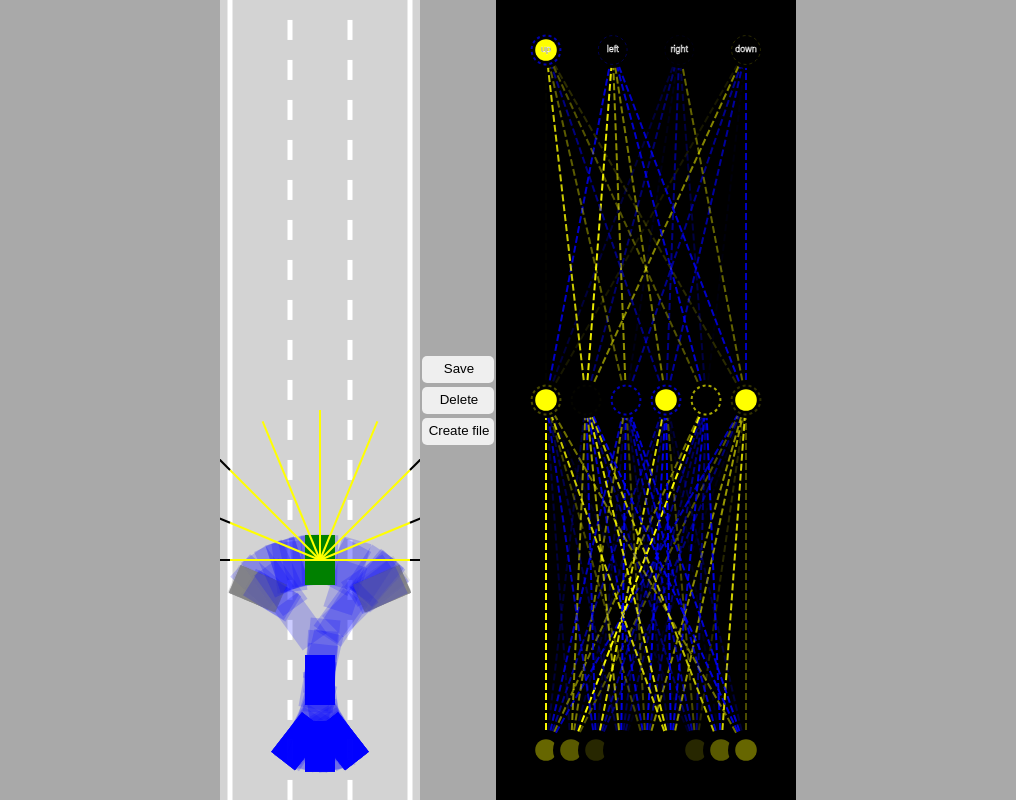
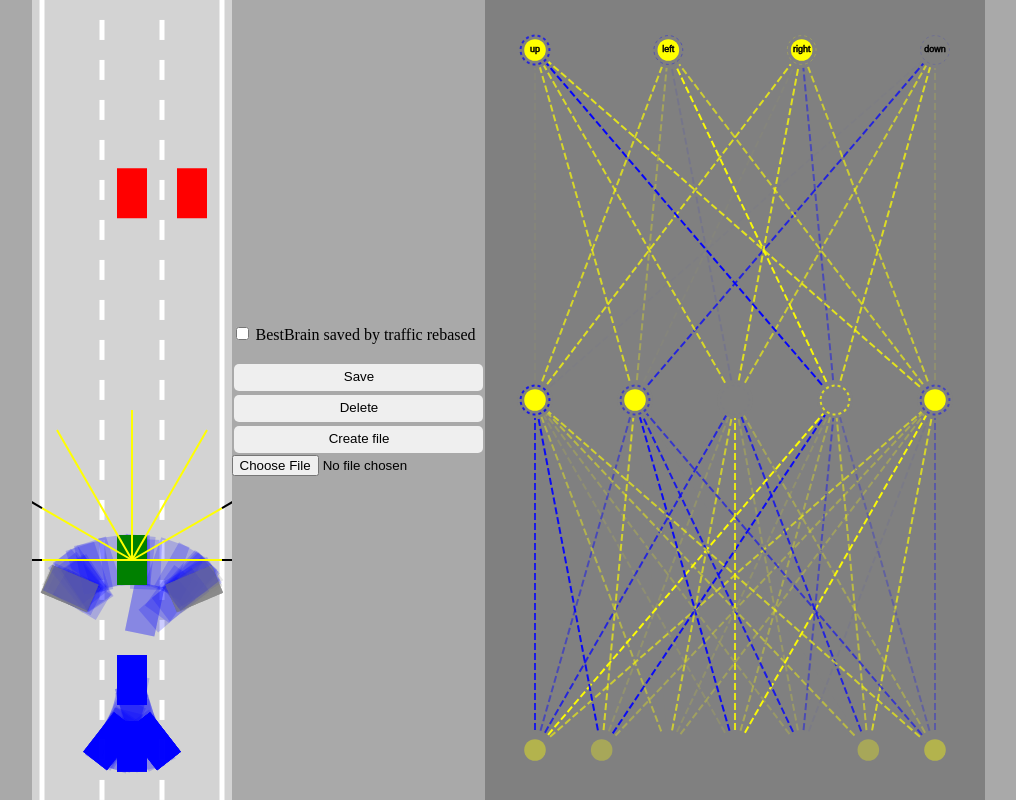
Before and after one commit to LautaroCerruti/self-driving-car-course, a plain HTML site: page index.html in a window 1280 px wide. Shown: the whole page, without its empty margins (132-1148 px from the left). Drawn offline with Linux system fonts and the light colour scheme; animation ran at ten frames a second.

Commit message:
General improvements

```diff
--- a/car.js
+++ b/car.js
@@ -14,11 +14,13 @@ class Car {
         this.angleRotation = 0.03;
         this.damaged=false;
 
+        this.carsPassed = 0;
+
         this.useBrain = controlType == "AI";
 
         if(controlType != "DUMMY") {
             this.sensor = new Sensor(this);
-            this.brain = new NeuralNetwork([this.sensor.rayCount, 6, 4]);
+            this.brain = new NeuralNetwork([this.sensor.rayCount, 5, 4]);
         }
 
         this.controls = new Controls(controlType);
@@ -29,6 +31,9 @@ class Car {
             this.#move();
             this.polygon = this.#createPolygon();
             this.damaged = this.#assessDamage(roadBorders, traffic);
+            if(this.damaged) {
+                this.carsPassed = traffic.filter(x => x.y > this.y).length;
+            }
         }
         if(this.sensor) {
             this.sensor.update(roadBorders, traffic);
@@ -51,6 +56,8 @@ class Car {
             }
         }
         for(let i = 0; i < traffic.length; ++i) {
+            if(traffic[i].y > this.y+200)
+                continue;
             if(traffic[i].y < this.y-500)
                 break;
             if (polysIntersect(this.polygon, traffic[i].polygon)) {
--- a/index.html
+++ b/index.html
@@ -6,10 +6,12 @@
 <body>
     <canvas id="carCanvas"></canvas>
     <div id="verticalButtons">
+        <label><input type="checkbox" id="cbox1" value="bbbt"> BestBrain saved by traffic rebased</label><br>
         <button onclick="save()">Save</button>
         <button onclick="deleteSave()">Delete</button>
         <a id="downloadAnchorElem" style="display:none"></a>
         <button onclick="download()">Create file</button>
+        <input type="file" name="files[]" id="fileUpload">
     </div>
     <canvas id="networkCanvas"></canvas>
     <script src="visualizer.js"></script>
@@ -21,5 +23,36 @@
     <script src="controls.js"></script>
     <script src="car.js"></script>
     <script src="main.js"></script>
+    <script type="text/javascript">
+        (function() {
+            // Key for local storage, use to save and access.
+            var FILE_KEY = 'bestBrain';
+
+            // fire processUpload when the user uploads a file.
+            document.querySelector('#fileUpload').addEventListener('change', handleFileUpload, false);
+
+            // Log any previously saved file.
+            console.log('previous save: ', retrieveSave());
+
+            // Setup file reading
+            var reader = new FileReader();
+            reader.onload = handleFileRead;
+
+            function handleFileUpload(event) {
+                var file = event.target.files[0];
+                reader.readAsText(file); // fires onload when done.
+            }
+
+            function handleFileRead(event) {
+                var save = JSON.parse(event.target.result);
+                console.log(save) // {hp: 32, maxHp: 50, mp: 11, maxMp: 23}
+                window.localStorage.setItem(FILE_KEY, JSON.stringify(save));
+            }
+
+            function retrieveSave() {
+                return JSON.parse(localStorage.getItem(FILE_KEY))
+            }
+        })();
+</script>
 </body>
 </html>
--- a/main.js
+++ b/main.js
@@ -1,31 +1,42 @@
+let bbbt = false;
+
 const carCanvas = document.getElementById("carCanvas");
 carCanvas.width = 200;
 
 const networkCanvas = document.getElementById("networkCanvas");
-networkCanvas.width = 300;
+networkCanvas.width = 500;
 
 const carCtx = carCanvas.getContext("2d");
 const networkCtx = networkCanvas.getContext("2d");
 
 const road = new Road(carCanvas.width/2, carCanvas.width*0.9);
 
+const trafficQuantity = 20;
 const N = 500;
+const mutationRate = 0.1;
+
 const cars = generateCars(N);
 let bestCar = cars[0];
 if(localStorage.getItem("bestBrain")) {
     for(let i = 0; i < cars.length; i++) {
         cars[i].brain = JSON.parse(localStorage.getItem("bestBrain"));
         if(i != 0)
-            NeuralNetwork.mutate(cars[i].brain, 0.2);
+            NeuralNetwork.mutate(cars[i].brain, mutationRate);
     }
 }
 
-const traffic = new Traffic(30, 3, 1, 2, 200, 300);
+const traffic = new Traffic(trafficQuantity, 3, 2, 2, 200, 300);
 
 animate();
 
 function save() {
-    localStorage.setItem("bestBrain", JSON.stringify(bestCar.brain));
+    var obj=document.getElementById("cbox1").checked;
+    if(obj) {
+        bestCarForStorage = cars.find(c=>c.carsPassed==Math.max(...cars.map(c => c.carsPassed)));
+        localStorage.setItem("bestBrain", JSON.stringify(bestCarForStorage.brain));
+    } else {
+        localStorage.setItem("bestBrain", JSON.stringify(bestCar.brain));
+    }
 }
 
 function deleteSave() {
--- a/sensor.js
+++ b/sensor.js
@@ -1,7 +1,7 @@
 class Sensor {
     constructor(car) {
         this.car = car;
-        this.rayCount = 9;
+        this.rayCount = 7;
         this.rayLenght=150;
         this.raySpread=Math.PI/1;
 
@@ -29,7 +29,9 @@ class Sensor {
         }
 
         for(let i = 0; i < traffic.length; ++i) {
-            if(traffic[i].y < this.y-1500)
+            if(traffic[i].y > this.y+200)
+                continue;
+            if(traffic[i].y < this.y-700)
                 break;
             const poly = traffic[i].polygon;
             for(let j = 0; j < poly.length; ++j) {
--- a/style.css
+++ b/style.css
@@ -26,5 +26,5 @@ button:hover{
     background: lightgray;
 }
 #networkCanvas {
-    background: black;
+    background: grey;
 }
--- a/traffic.js
+++ b/traffic.js
@@ -10,7 +10,7 @@ class Traffic{
             let possibleLanes = [...Array(lanes).keys()];
             const newY = lastY - getRandomInt(minDistance, maxDistance);
             for(let c = 0; c < many; ++c) {
-                const lane = possibleLanes[getRandomInt(0, possibleLanes.length)];
+                const lane = possibleLanes[getRandomInt(0, possibleLanes.length-1)];
                 possibleLanes = possibleLanes.filter(e => e != lane);
                 this.trafficCars.push(new Car(road.getLaneCenter(lane), newY, getRandomInt(minWidth, maxWidth), getRandomInt(minHeigth, maxHeigth), "DUMMY", getRandomArbitrary(minSpeed, maxSpeed)));
             }
--- a/visualizer.js
+++ b/visualizer.js
@@ -44,7 +44,7 @@ class Visualizer {
 
             ctx.beginPath();
             ctx.arc(x, bottom, nodeRadius, 0, Math.PI*2);
-            ctx.fillStyle = "black";
+            ctx.fillStyle = "grey";
             ctx.fill();
 
             ctx.beginPath();
@@ -58,7 +58,7 @@ class Visualizer {
 
             ctx.beginPath();
             ctx.arc(x, top, nodeRadius, 0, Math.PI*2);
-            ctx.fillStyle = "black";
+            ctx.fillStyle = "grey";
             ctx.fill();
 
             ctx.beginPath();
@@ -78,7 +78,7 @@ class Visualizer {
                 ctx.textAlign="center";
                 ctx.textBaseline="middle";
                 ctx.fillStyle="black";
-                ctx.strokeStyle="white";
+                ctx.strokeStyle="black";
                 ctx.font=(nodeRadius*0.5)+"px Arial";
                 ctx.fillText(outputLabels[i], x, top);
                 ctx.lineWidth=0.5;
```
Also changed, not shown: bestBrain so far.json (added, +1 -0 lines).
